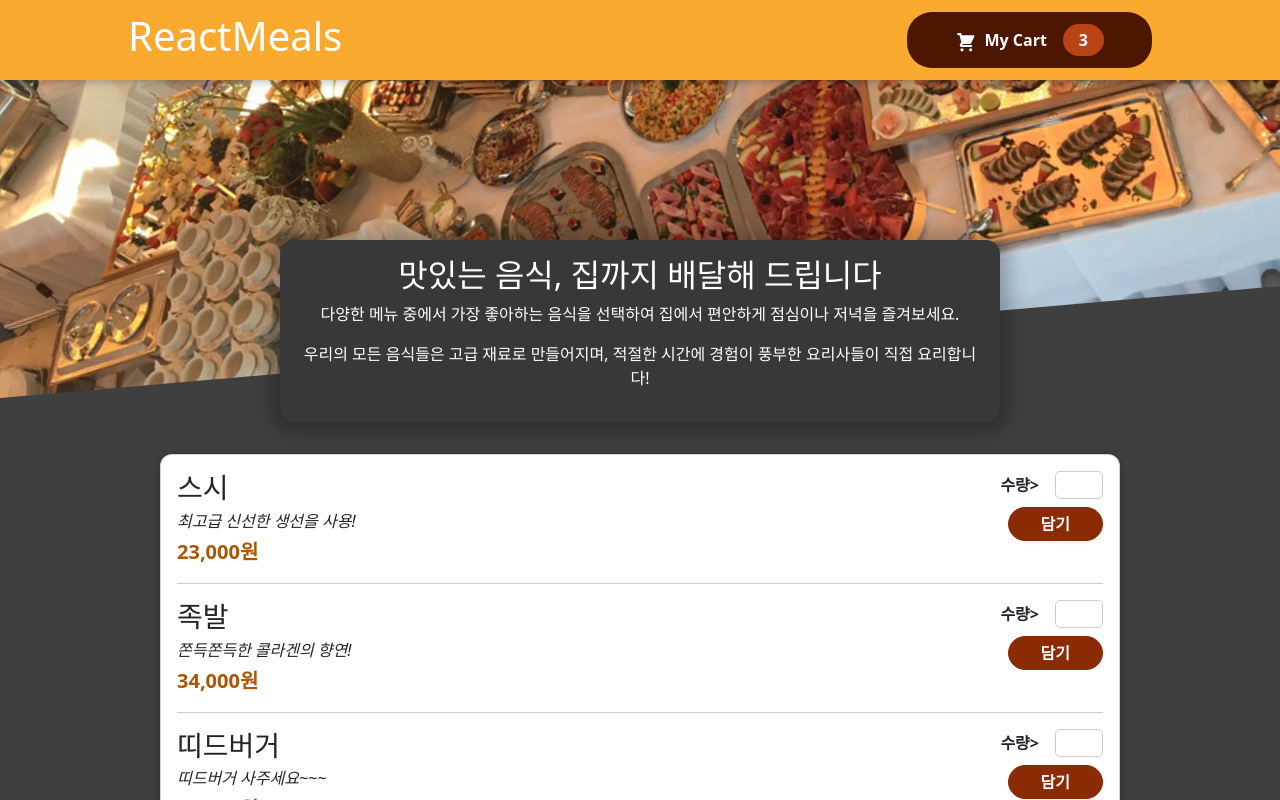
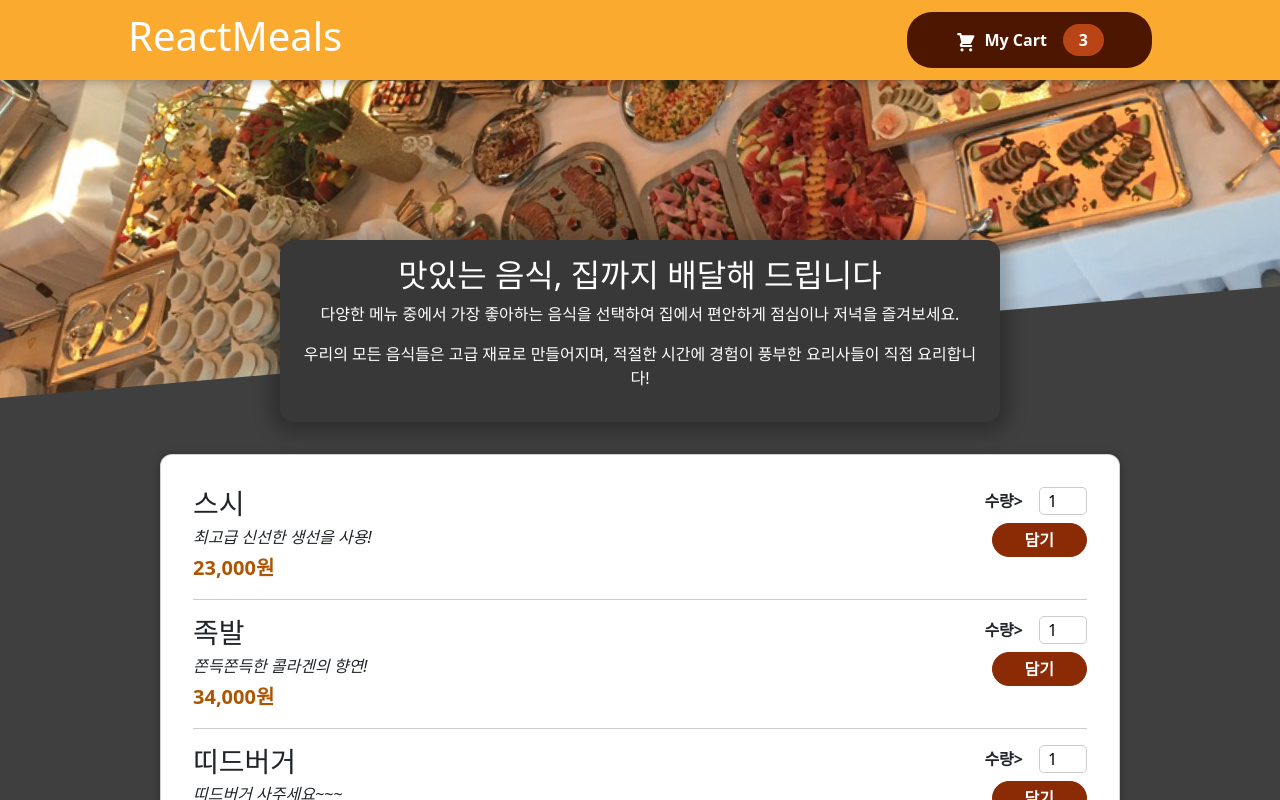
Before and after one commit to junglimit/react-study202406, a React (Create React App) app: page / in a window 1280 px wide. Shown: the top 800 px of the page. Built offline with nearby package versions, Linux system fonts and the light colour scheme; the HTML template or start-up script is replaced by a standard one.

Commit message:
Input 컴포넌트 속성값 스프레드

```diff
--- a/src/components/Food/Meals/MealItem/MealItemForm.js
+++ b/src/components/Food/Meals/MealItem/MealItemForm.js
@@ -7,14 +7,14 @@
         <form className={styles.form}>
             <Input
                 label='수량'
-                // input={{
-                //     id: 'amount_' + props.id,
-                //     type: 'number',
-                //     min: '1',
-                //     max: '5',
-                //     step: '1',
-                //     defaultValue: '1',
-                // }}
+                inputAttr={{
+                    id: 'amount_' + props.id,
+                    type: 'number',
+                    min: '1',
+                    max: '5',
+                    step: '1',
+                    defaultValue: '1',
+                }}
             />
             <button>담기</button>
         </form>
--- a/src/components/UI/Card.css
+++ b/src/components/UI/Card.css
@@ -2,4 +2,6 @@
     border-radius: 12px;
     box-shadow: 0 1px 8px rgba(0, 0, 0, 0.25);
     /*border: 4px solid red;*/
+    padding: 1rem;
+    background-color: #fff;
 }
--- a/src/components/UI/Input/Input.js
+++ b/src/components/UI/Input/Input.js
@@ -1,11 +1,11 @@
 import React from 'react';
 import styles from './Input.module.scss';
 
-const Input = ({label }) => {
+const Input = ({label, inputAttr }) => {
     return (
         <div className={styles.input}>
             <label>{label}></label>
-            <input />
+            <input {...inputAttr} />
         </div>
     );
 };
```
